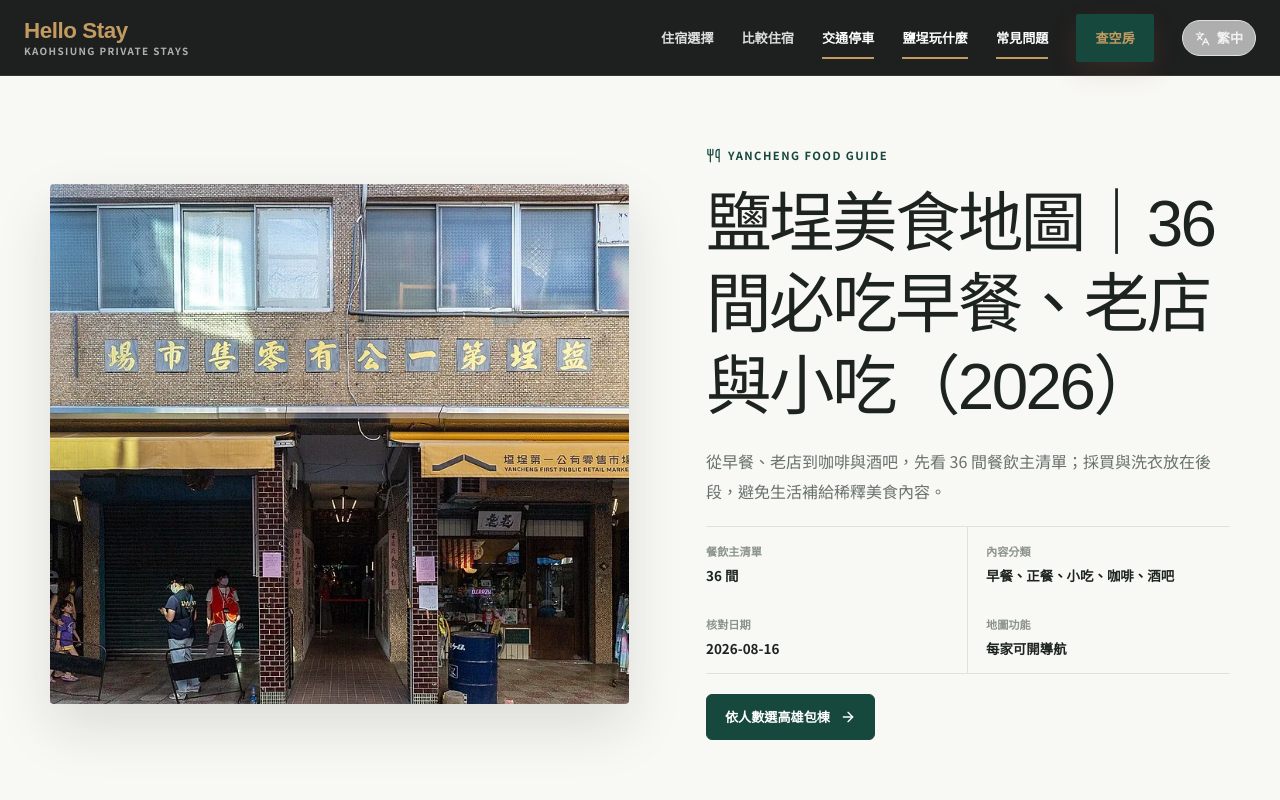
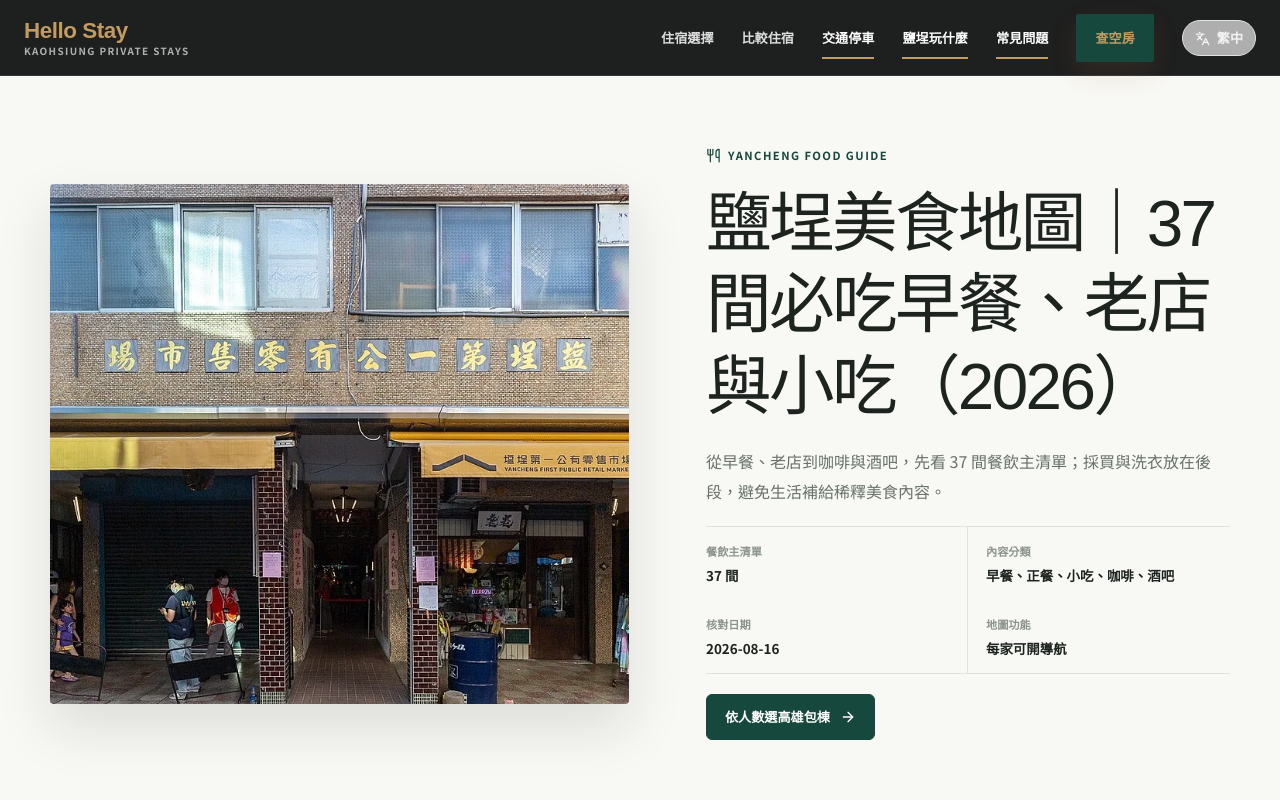
Before and after one commit to hellohouse2017/hello-stay-next, a Next.js app: page /explore/food in a window 1280 px wide. Shown: the top 800 px of the page. Built offline with nearby package versions, Linux system fonts and the light colour scheme.

Commit message:
feat(seo): 強化新樂街過年市集與美食地圖/情境專題/跨年指南的雙向內部連結

```diff
--- a/src/app/packages/page.tsx
+++ b/src/app/packages/page.tsx
@@ -627,6 +627,9 @@ const thematicLinksHub = {
         { label: "家族旅遊三代同堂慢住推薦", href: "/blog/kaohsiung-family-reunion", badge: "家族" },
         { label: "朋友聚會與團體出遊全攻略", href: "/blog/kaohsiung-group-trip", badge: "朋友" },
         { label: "跨年過年節慶包棟住宿推薦", href: "/blog/kaohsiung-nye-stay", badge: "節慶" },
+        { label: "2027 新樂街過年市集攻略", href: "/blog/kaohsiung-cny-xinle-street-market", badge: "春節" },
+        { label: "2026 大港開唱全攻略推薦", href: "/blog/megaport-festival-guide", badge: "音樂祭" },
+        { label: "Taiwan PASS 交通省錢攻略", href: "/blog/taiwan-pass-kaohsiung-travel", badge: "交通" },
       ],
     },
     {
--- a/src/content/articles/kaohsiung-nye-stay.mdx
+++ b/src/content/articles/kaohsiung-nye-stay.mdx
@@ -75,4 +75,4 @@ faq:
 
 跨年房況與價格請用實際日期、人數與館別在[官網即時查房系統](/book)查詢，不用固定加價比例估算。送出訂房前，另確認分房、廚房需求、散場交通、行李與安寧規範，才能避免活動公告或同行計畫改變後需要重排。
 
-想把跨年延伸成 2-4 天港都行程，可接著看[高雄團體旅遊行程指南](/blog/kaohsiung-group-trip)；要了解更多人數配置請看[高雄包棟民宿全攻略](/kaohsiung-whole-house)；要比較目前可訂館別，直接前往[高雄包棟民宿比較](/compare)。
+想把跨年延伸成 2-4 天港都行程，可接著看[高雄團體旅遊行程指南](/blog/kaohsiung-group-trip)；若正在規劃農曆春節假期，請參考[2027 高雄新樂街過年市集與春節包棟全攻略](/blog/kaohsiung-cny-xinle-street-market)；要了解更多人數配置請看[高雄包棟民宿全攻略](/kaohsiung-whole-house)；要比較目前可訂館別，直接前往[高雄包棟民宿比較](/compare)。
--- a/src/content/articles/yancheng-dessert-drinks-guide.mdx
+++ b/src/content/articles/yancheng-dessert-drinks-guide.mdx
@@ -15,7 +15,7 @@ excerpt: "鹽埕的下午不必急著排下一個景點。找一杯奶茶、一
 
 ## 先用一杯奶茶切換節奏
 
-**[樺達奶茶－鹽埕總店](https://maps.google.com/?q=樺達奶茶+鹽埕總店+高雄)** 適合放在街區散步的中段。拿著飲料走，不需要為了喝一杯茶重新安排一個完整時段，也很方便接著往[駁二藝術特區](/blog/pier2-accommodation)或[大港橋](/blog/dagangqiao-attraction-guide)港邊移動。
+**[樺達奶茶－鹽埕總店](https://maps.google.com/?q=樺達奶茶+鹽埕總店+高雄)** 適合放在街區散步的中段。新樂街平日是知名的「奶茶一條街」（雙妃、樺達、研茗），農曆過年期間更會封街舉辦全高雄最熱鬧的 [新樂街過年市集（新樂年街）](/blog/kaohsiung-cny-xinle-street-market)。拿著飲料走，不需要為了喝一杯茶重新安排一個完整時段，也很方便接著往[駁二藝術特區](/blog/pier2-accommodation)或[大港橋](/blog/dagangqiao-attraction-guide)港邊移動。
 
 如果同行者有人想休息、有人還想逛，可以先分開行動，約在下一個景點集合。多人包棟旅行不必每一段都整團同步，行程反而會更輕鬆。
 
--- a/src/content/articles/yancheng-snacks-guide.mdx
+++ b/src/content/articles/yancheng-snacks-guide.mdx
@@ -42,4 +42,4 @@ excerpt: "不想吃一整桌正餐時，鹽埕的街頭小吃最適合自由搭
 
 住在 [Hello Stay 包棟民宿](/kaohsiung-whole-house)（[你好哇寓所](/hellohouse) / [溝頂民宿](/godin)），最幸福的事之一就是走路 3-8 分鐘將阿囉哈滷味、阿寶豆乳雞與 50 年杏仁茶買回館內，在客廳長桌與[中島廚房](/blog/kaohsiung-kitchen-bnb)輕鬆分食。不用趕打烊時間，隨性自在！
 
-更多街區景點與生活補給，請查看[鹽埕美食地圖](/explore/food)、[鹽埕周邊景點](/explore/spots)與[鹽埕夜生活指南](/blog/yancheng-night-guide)；挑選館別方案請參考[高雄包棟民宿比較](/compare)，如需查詢空房，歡迎前往[官方即時查房系統](/book)。
+更多街區景點與生活補給，請查看[鹽埕美食地圖](/explore/food)、[鹽埕周邊景點](/explore/spots)、[新樂街過年市集攻略](/blog/kaohsiung-cny-xinle-street-market)與[鹽埕夜生活指南](/blog/yancheng-night-guide)；挑選館別方案請參考[高雄包棟民宿比較](/compare)，如需查詢空房，歡迎前往[官方即時查房系統](/book)。
--- a/src/data/local-guides.ts
+++ b/src/data/local-guides.ts
@@ -330,6 +330,16 @@ export const foodGuideSections: LocalGuideSection[] = [
     intro: "體驗高雄在地夜生活與傳統攤位風情，週六限定街區夜市與觀光夜市一次網羅。",
     items: [
       food(
+        "新樂街過年市集（新樂年街）",
+        "春節除夕至初三限定・步行約 3 分鐘",
+        "全高雄過年最盛大封街年市，數百攤位、奶茶一條街與特色傳統小吃，深夜不打烊熱鬧迎春",
+        "新樂街 高雄",
+        "https://maps.google.com/?q=新樂街+高雄",
+        "kaohsiung-cny-xinle-street-market",
+        "雙妃奶茶、阿寶豆乳雞、古早味肉圓、阿囉哈滷味",
+        "農曆春節年度限定",
+      ),
+      food(
         "鹽埕建國夜市（週六限定）",
         "在地私房・週六限定・步行約 5 分鐘",
         "鹽埕在地人才知道的週六傳統街區夜市，沿建國四路兩側擺攤，充滿濃厚人情味小吃與遊戲攤位",
```
